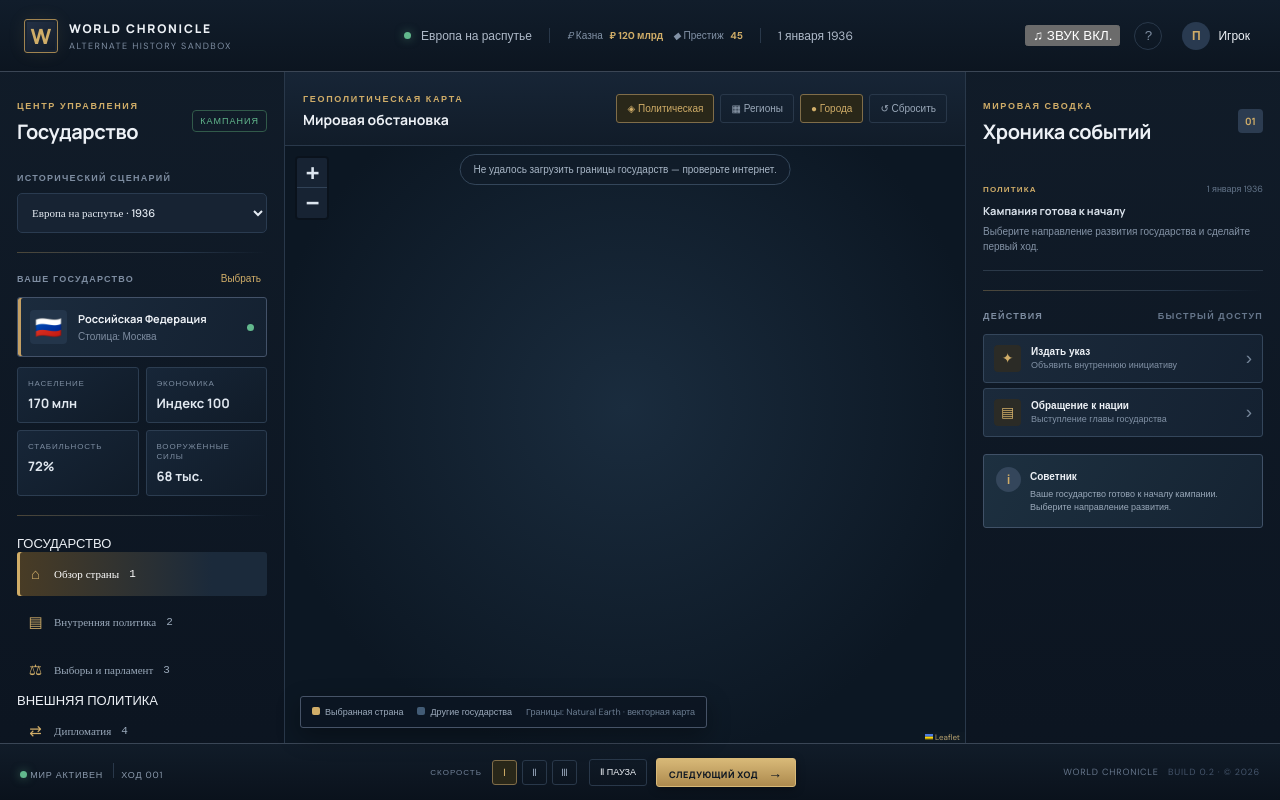
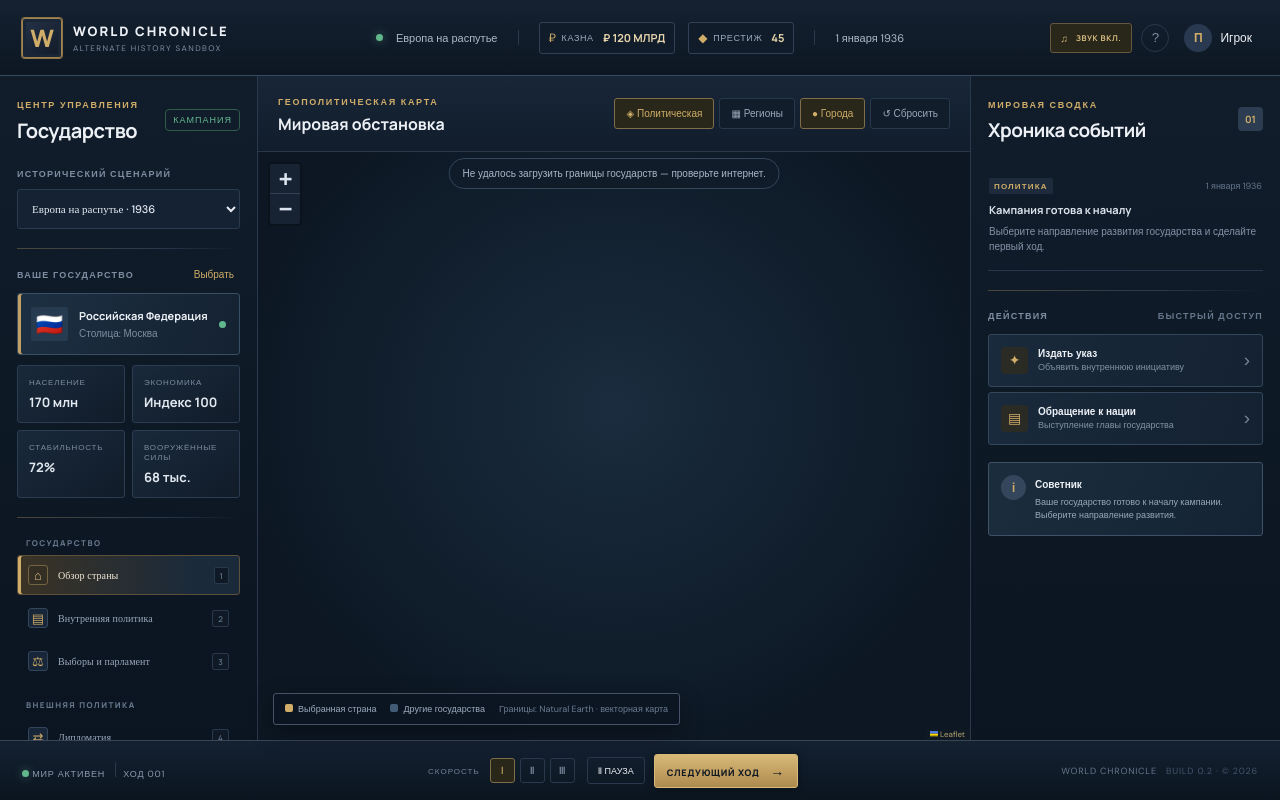
Before and after one commit to dimazubov1123-del/world-chronicle, a plain HTML site: page index.html in a window 1280 px wide. Drawn offline with nearby package versions, Linux system fonts and the light colour scheme; no server answers.

Commit message:
Redesign grand strategy HUD and navigation

```diff
--- a/styles.css
+++ b/styles.css
@@ -85,3 +85,37 @@ body{background:#080e17}
 body.event-open{overflow:hidden}
 @media(max-width:1100px){.workspace{grid-template-columns:245px minmax(300px,1fr)}}
 @media(max-width:720px){.workspace{display:flex;flex-direction:column}.event-overlay{padding:12px}.event-art{height:145px}.event-copy{padding:20px 17px 22px}.event-copy h2{font-size:19px}.event-topline{padding:0 10px;font-size:8px}.event-topline span:last-child{font-size:8px}}
+
+/* World Chronicle — grand-strategy navigation and HUD */
+.topbar{display:grid;grid-template-columns:minmax(210px,1fr) auto minmax(150px,1fr);gap:20px;height:76px;padding:0 22px;background:linear-gradient(180deg,#152131,#0d1723);border-bottom:1px solid #3a4a5e}
+.brand-mark{width:40px;height:40px;border-radius:3px;font-size:24px;box-shadow:inset 0 0 0 3px #182638,0 0 0 1px #8d7549}.brand strong{font-size:13px;letter-spacing:2px}.brand small{font-size:8px}
+.campaign-meta{justify-content:center;gap:13px;white-space:nowrap;font-size:11px}
+.resource-chip{display:flex;align-items:center;gap:5px;padding:7px 9px;border:1px solid #304156;background:#101c2a;border-radius:3px;color:#9baabd;font-size:9px;text-transform:uppercase;letter-spacing:.6px}
+.resource-chip b{color:#e8d5ad;font:700 11px Manrope;letter-spacing:0}.resource-symbol{font-style:normal;color:#d0ad68;font-size:12px}
+.top-actions{justify-content:flex-end;gap:9px}
+.sound-toggle{height:30px;padding:0 10px;border:1px solid #66583e;background:#282719;color:#d9bd83;border-radius:3px;display:flex;align-items:center;gap:7px;cursor:pointer;font:700 10px Manrope;letter-spacing:.6px}
+.sound-toggle span{font-size:8px}.sound-toggle.sound-off{color:#8391a3;border-color:#354458;background:#172333}
+.workspace{grid-template-columns:258px minmax(380px,1fr) 310px}
+.left-panel,.right-panel{background:linear-gradient(180deg,#111d2bfa,#0b1521fa);padding-top:19px}
+.panel-heading{margin-bottom:20px}.panel-heading h2{font-size:20px;letter-spacing:-.5px}
+.nav-group-label{margin:18px 0 7px;padding:0 9px;color:#65768b;font:800 8px Manrope;letter-spacing:1.45px}
+.main-nav{gap:3px}
+.nav-item{position:relative;min-height:39px;padding:9px 10px;border:1px solid transparent;border-radius:3px;color:#9baabd;font-size:10px;letter-spacing:.1px}
+.nav-item>span:nth-child(2){flex:1}.nav-item:hover{background:#1a2a3c;border-color:#2c4057;color:#e7edf4}
+.nav-item.active{background:linear-gradient(90deg,#3b3325,#1a2a3b 82%);border-color:#5c503a;box-shadow:inset 3px 0 #d0ad68;color:#f3ead8}
+.nav-icon{width:20px;height:20px;display:grid;place-items:center;border:1px solid #35465b;border-radius:3px;background:#172638;font-size:13px}
+.nav-item.active .nav-icon{color:#e0c181;border-color:#766442;background:#342f25}
+.nav-item kbd{font:600 8px Manrope;color:#607188;background:#101a27;border:1px solid #29394d;border-radius:2px;padding:2px 5px}
+.country-card{border-radius:3px;padding:13px;background:linear-gradient(115deg,#1d3043,#142131);border-color:#3a4e64}
+.country-flag{border-radius:2px;background:#263a50}.stat-box{border-radius:3px;padding:11px;background:linear-gradient(145deg,#19293b,#111c29)}
+.select-control{border-radius:3px;background:#142234}
+.map-toolbar{height:76px;padding:0 20px;background:linear-gradient(180deg,#182638,#111d2b)}.map-title strong{font-size:16px}
+.map-tools{gap:5px}.tool-button{border-radius:3px;padding:9px 11px;background:#111d2a}
+.right-panel .panel-heading h2{font-size:19px}.news-item{padding:15px 1px;border-bottom:1px solid #26374a}
+.news-item h3{font-size:11px;line-height:1.5}.news-tag{padding:3px 5px;background:#1d2b3c;border-radius:2px}
+.action-card{border-radius:3px;padding:12px;background:linear-gradient(100deg,#192a3c,#142131)}
+.advisor-card{border-radius:3px;background:linear-gradient(120deg,#1b2e3d,#142333)}
+.bottom-bar{height:60px;background:linear-gradient(180deg,#142131,#0b1520);padding:0 22px}
+.speed-button,.pause-button{border-radius:3px}.next-button{height:34px;border-radius:3px;letter-spacing:.8px}.left-footer{margin-top:25px}
+@media(max-width:1150px){.topbar{grid-template-columns:1fr auto}.campaign-meta{grid-column:1/-1;grid-row:2;justify-content:flex-start;overflow:hidden}.topbar{height:94px}.workspace{grid-template-columns:235px minmax(320px,1fr)}.right-panel{display:none}}
+@media(max-width:760px){.topbar{height:auto;min-height:100px;grid-template-columns:1fr auto;padding:10px 12px;gap:8px}.campaign-meta{grid-column:1/-1;grid-row:2;flex-wrap:wrap;gap:6px}.brand small{display:none}.resource-chip{padding:5px}.workspace{display:flex;flex-direction:column;overflow:auto}.left-panel{order:0;overflow:visible;padding:13px}.left-panel .stat-grid,.left-panel .field-label,.left-panel .select-control,.left-panel .section-rule,.left-panel .country-card,.left-panel .section-title,.left-panel .left-footer{display:none}.left-panel .panel-heading{margin:0 0 9px}.left-panel .main-nav{display:flex;overflow-x:auto;padding-bottom:4px}.nav-group-label{display:none}.nav-item{flex:0 0 auto;white-space:nowrap;min-height:34px}.nav-item kbd{display:none}.map-stage{min-height:65vh;order:1}.right-panel{display:block;order:2;max-height:420px}.bottom-bar{position:sticky;bottom:0;z-index:800;padding:0 9px}.footer-right{display:none}.speed-label{display:none}.next-button{font-size:8px;padding:0 8px}.pause-button{font-size:8px;padding:0 7px}}
```
